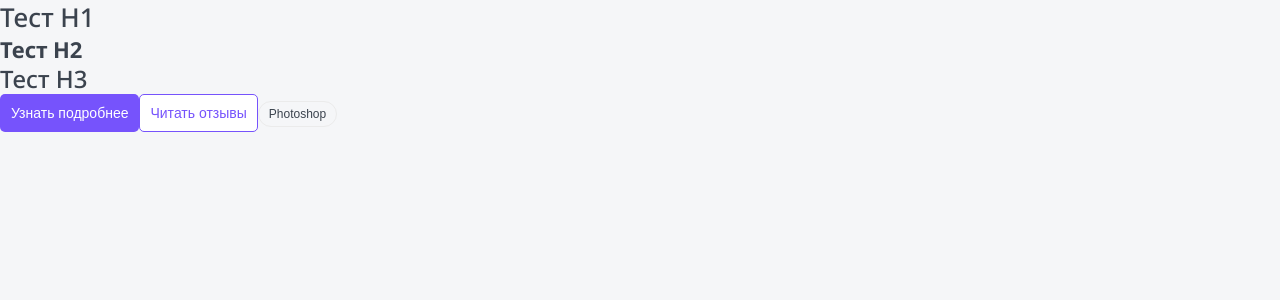
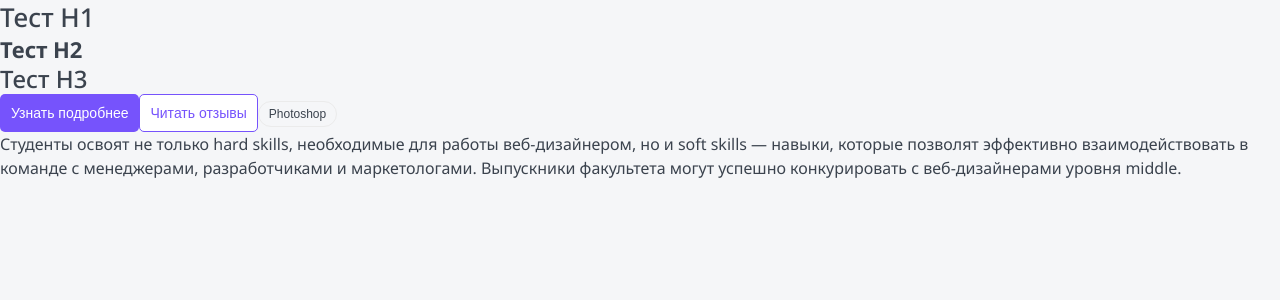
Before and after one commit to ZizzX/nextjs-pages, a Next.js app: page / in a window 1280 px wide. Shown: the top 300 px of the page. Built offline with nearby package versions, Linux system fonts and the light colour scheme.

Commit message:
импорт P с public API

```diff
--- a/src/components/index.ts
+++ b/src/components/index.ts
@@ -1,2 +1,3 @@
 export * from './Htag/Htag';
 export * from './Button/Button';
+export * from './P/P';
--- a/src/pages/index.tsx
+++ b/src/pages/index.tsx
@@ -1,6 +1,6 @@
 import Head from "next/head";
 import React from "react";
-import { Button, Htag } from "@/components";
+import { Button, Htag, P } from "@/components";
 
 export default function Home(): React.JSX.Element {
   return (
@@ -19,6 +19,10 @@ export default function Home(): React.JSX.Element {
           <Button>Узнать подробнее</Button>
           <Button variant="ghost">Читать отзывы</Button>
           <Button variant="tag">Photoshop</Button>
+
+          <P>
+              Студенты освоят не только hard skills, необходимые для работы веб-дизайнером, но и soft skills — навыки, которые позволят эффективно взаимодействовать в команде с менеджерами, разработчиками и маркетологами. Выпускники факультета могут успешно конкурировать с веб-дизайнерами уровня middle.
+          </P>
       </main>
     </>
   );
```
